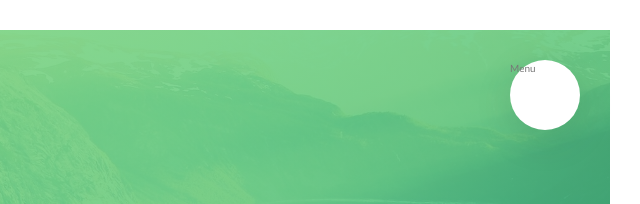
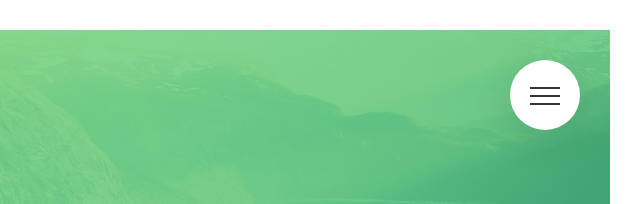
Before and after one commit to Manviel/ApplePie, a website: page natours/index.html in a window 1280 px wide. Shown: the top 204 px of the page, 640-1280 px from the left. Drawn offline with Linux system fonts and the light colour scheme.

Commit message:
Styling the navigation button

```diff
--- a/natours/index.html
+++ b/natours/index.html
@@ -14,7 +14,11 @@
 <body>
   <article class="nav">
     <input type="checkbox" class="nav__checkbox" id="nav-toggle">
-    <label for="nav-toggle" class="nav__button">Menu</label>
+
+    <label for="nav-toggle" class="nav__button">
+      <span class="nav__icon">&nbsp;</span>
+    </label>
+
     <div class="nav__back">&nbsp;</div>
 
     <nav class="nav__navigation">
--- a/natours/sass/nav.scss
+++ b/natours/sass/nav.scss
@@ -11,6 +11,8 @@
     border-radius: 50%;
     z-index: 200;
     box-shadow: 0 1rem 4rem rgba($black, 0.1);
+    text-align: center;
+    cursor: pointer;
   }
 
   &__back {
@@ -82,4 +84,46 @@
     opacity: 1;
     width: 100%;
   }
+
+  &__icon {
+    position: relative;
+    margin-top: 3.5rem;
+
+    &,
+    &::before,
+    &::after {
+      display: inline-block;
+      width: 3rem;
+      height: 2px;
+      background-color: $drab;
+    }
+
+    &::before,
+    &::after {
+      content: '';
+      position: absolute;
+      left: 0;
+      transition: all 0.2s;
+    }
+
+    &::before { top: -0.8rem; }
+
+    &::after { top: 0.8rem; }
+  }
+
+  &__button:hover &__icon::before { top: -1rem; }
+
+  &__button:hover &__icon::after { top: 1rem; }
+
+  &__checkbox:checked + &__button &__icon { background-color: transparent; }
+
+  &__checkbox:checked + &__button &__icon::before {
+    top: 0;
+    transform: rotate(135deg);
+  }
+
+  &__checkbox:checked + &__button &__icon::after {
+    top: 0;
+    transform: rotate(-135deg);
+  }
 }
```
Also changed, not shown: natours/css/style.css.
